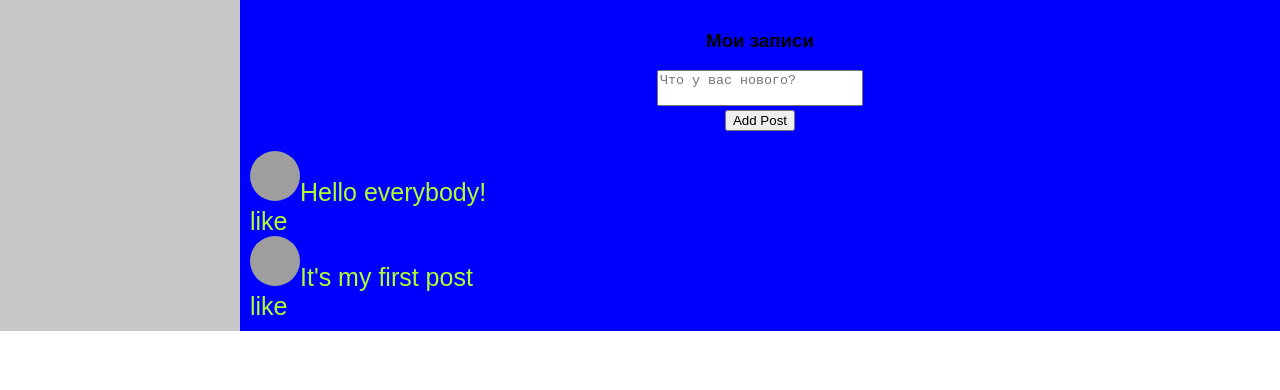
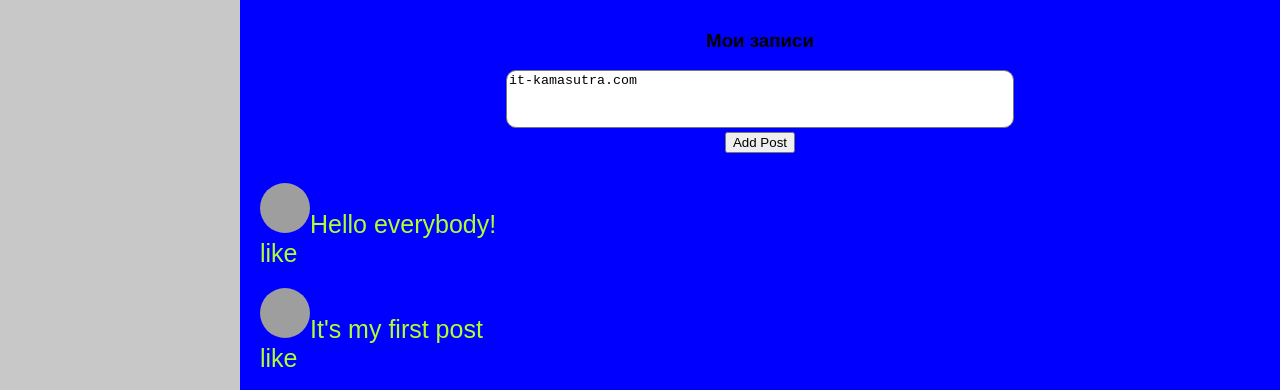
Before and after one commit to SOUTHYYY/test_react_social_web, a React (Create React App) app: page /profile in a window 1280 px wide. Shown: the part 881-1271 px from the top of the page. Before the commit the page ends 1212 px from the top, so only its background shows below. Built offline with nearby package versions, Linux system fonts and the light colour scheme; grey boxes are pictures that could not be loaded.

Commit message:
addPostModel

```diff
--- a/src/App.js
+++ b/src/App.js
@@ -13,7 +13,10 @@ const App = (props) => {
         <Header />
         <Navbar state={props.state.navbar} />
         <div className='app-wrapper-content'>
-          <Route path='/profile' render={ () => <Profile state={props.state.profilePage} addPost={props.addPost} />} />
+          <Route path='/profile' render={ () => <Profile state={props.state.profilePage}
+          addPost={props.addPost}
+          updateNewPostText={props.updateNewPostText}
+          />} />
           <Route path='/dialogs' render={ () => <Dialogs state={props.state.messagesPage} />} />
           <Route />
           <Route />
--- a/src/components/Profile/MyPosts/MyPosts.jsx
+++ b/src/components/Profile/MyPosts/MyPosts.jsx
@@ -12,18 +12,25 @@ const MyPosts = (props) => {
     let addPost = () => {
         let text = newPostElement.current.value
         if(newPostElement.current.value == '' || newPostElement.current.value == ' ') {return}
-        else{
-            props.addPost(text)
-            newPostElement.current.value = ''
-        }
+        else{ props.addPost(text) }
+    }
+    let onPostChange = () => {
+        let text = newPostElement.current.value
+        props.updateNewPostText(text)
+
     }
     return(
         <div className={styles.postsBlock}>
-            <div className={styles.news_top_block}>
+            <div className={styles.news_top_block_container}>
                 <h3>Мои записи</h3>
-                <div className={styles.qwerty}>
+                <div className={styles.news_top_block}>
                     <div>
-                        <textarea className={styles.place_for_new_post} ref={newPostElement} placeholder='Что у вас нового?'></textarea>
+                        <textarea className={styles.textArea}
+                            ref={newPostElement}
+                            onChange={onPostChange}
+                            placeholder='Что у вас нового?'
+                            value={props.newPostText}
+                        />
                     </div>
                     <div>
                         <button onClick={addPost}>Add Post</button>
--- a/src/components/Profile/MyPosts/MyPosts.module.css
+++ b/src/components/Profile/MyPosts/MyPosts.module.css
@@ -6,21 +6,28 @@
     margin-top: 20px;
 }
 
-.news_top_block{
+.news_top_block_container{
     display: flex;
     align-items: center;
     justify-content: center;
     flex-direction: column;
 }
 
-.place_for_new_post {
+.textArea{
+    border-radius: 10px;
     justify-content: center;
-    width: 200px;
+    width: 502px;
+    height: 52px;
     resize: none;
 
 }
-
-.qwerty{
+textarea::-webkit-input-placeholder {
+    display: flex;
+    align-items: center;
+    margin-right: 20px;
+    font-size: 13px;
+}
+.news_top_block{
     display: flex;
     align-items: center;
     flex-direction: column;
--- a/src/components/Profile/MyPosts/Post/Post.module.css
+++ b/src/components/Profile/MyPosts/Post/Post.module.css
@@ -1,6 +1,7 @@
 .item {
     color: greenyellow;
     font-size: 25px;
+    padding: 10px;
 }
 
 .item img {
@@ -13,7 +14,3 @@
     color: greenyellow;
     margin-right: 10px;
 }
-
-.dislike{
-    color: red;
-}
--- a/src/components/Profile/Profile.jsx
+++ b/src/components/Profile/Profile.jsx
@@ -8,7 +8,10 @@ const Profile = (props) => {
     return(
       <div className={styles.profile}>
         <ProfileInfo />
-        <MyPosts posts={props.state.posts} addPost={props.addPost}/>
+        <MyPosts posts={props.state.posts}
+         newPostText={props.state.newPostText}
+          addPost={props.addPost}
+          updateNewPostText={props.updateNewPostText} />
       </div>
     );
 }
--- a/src/redux/state.js
+++ b/src/redux/state.js
@@ -5,7 +5,8 @@ let state = {
         posts: [
             {id: 1, message: "Hello everybody!", likesCount: 1},
             {id: 2, message: "It's my first post", likesCount: 15},
-        ]
+        ],
+        newPostText: 'it-kamasutra.com'
     },
     messagesPage: {
         dialogs: [
@@ -29,14 +30,20 @@ let state = {
     }
 }
 
-export let addPost = (postMessage) => {
+export let addPost = () => {
     let newPost = {
         id: 5,
-        message: postMessage,
+        message: state.profilePage.newPostText,
         likesCount: 0
     }
 
     state.profilePage.posts.unshift(newPost)
+    state.profilePage.newPostText = ''
+    rerenderEntireTree(state)
+}
+
+export let updateNewPostText = (newText) => {
+    state.profilePage.newPostText = newText
     rerenderEntireTree(state)
 }
 
--- a/src/render.js
+++ b/src/render.js
@@ -4,11 +4,12 @@ import {BrowserRouter} from 'react-router-dom'
 import './index.css';
 import App from './App';
 import * as serviceWorker from './serviceWorker';
-import {addPost} from './redux/state'
+import {addPost, updateNewPostText} from './redux/state'
+
 
 export let rerenderEntireTree = (state) => {
     ReactDOM.render(
         <BrowserRouter>
-            <App state={state} addPost={addPost} />
+            <App state={state} addPost={addPost} updateNewPostText={updateNewPostText}/>
         </BrowserRouter>, document.getElementById('root'));
 }
```
